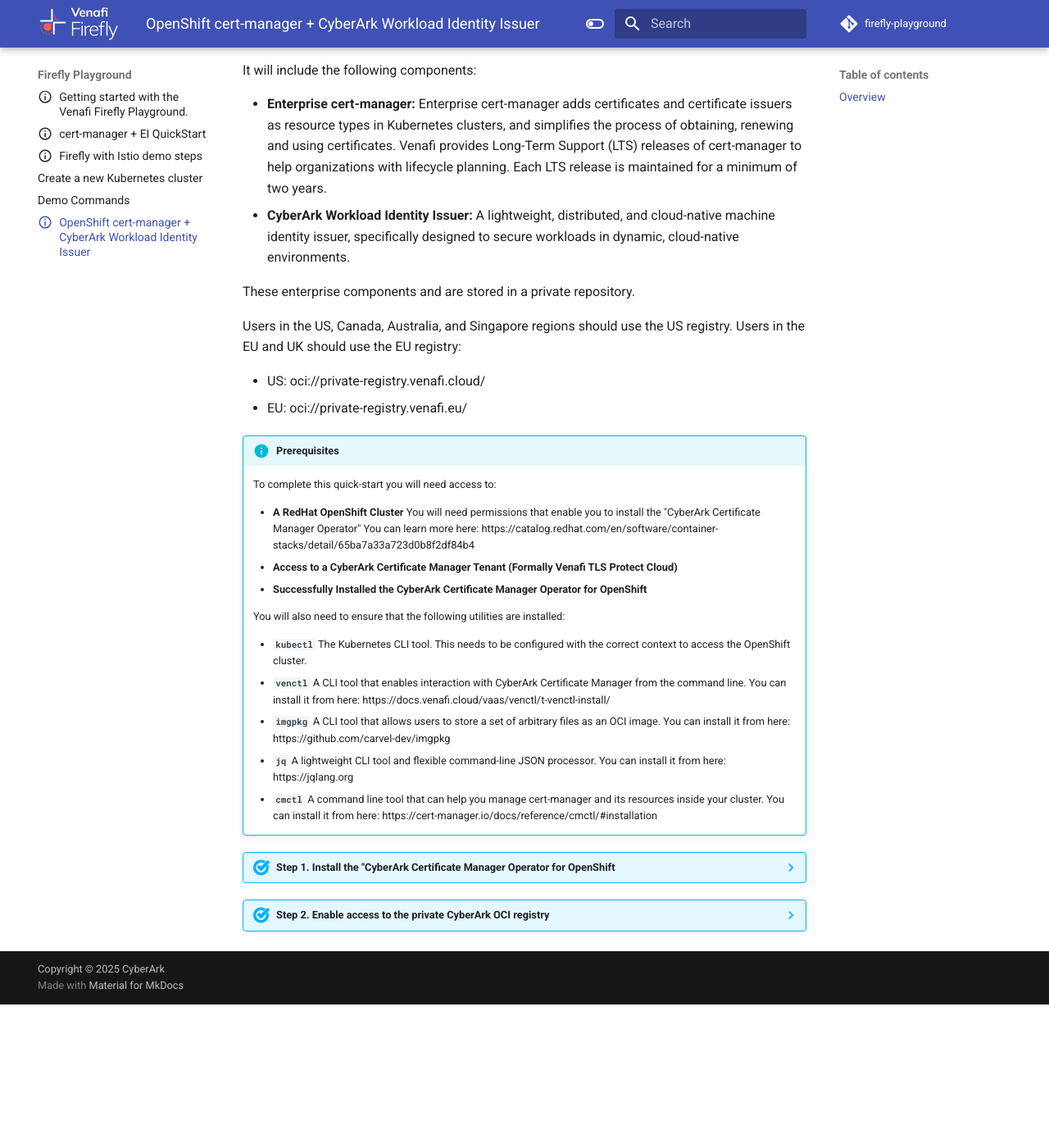
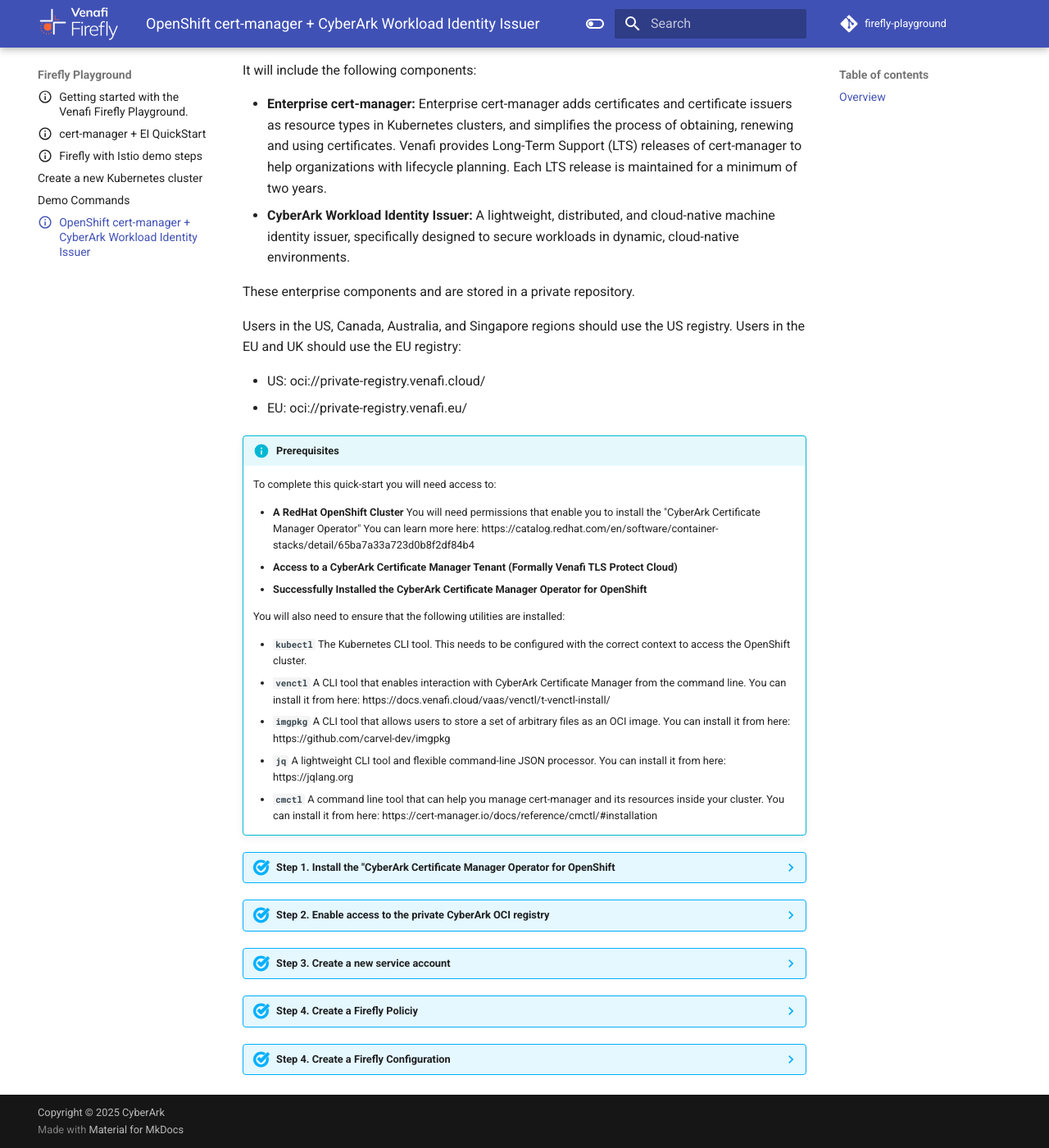
Before and after one commit to Venafi/firefly-playground, an MkDocs documentation site: the page built from docs/os-quick-start.md, in a window 1280 px wide and 1400 px high, scrolled down 556 px. Shown: the whole window at 82% size. Built offline with MkDocs 1.6.1 and Material for MkDocs 9.7.7, drawn with Linux system fonts in a browser that asks for light colours; comment, search, counter and statistics services are not loaded; the version menu is left out; before the commit the page ends 1781 px from its top, so only the background shows below that.

Commit message:
added more steps to the OS guide

````diff
--- a/docs/os-quick-start.md
+++ b/docs/os-quick-start.md
@@ -262,3 +262,99 @@
         imgpkg copy --tar cert-manager-startupapicheck-v1.18.2.tar --to-repo enterprise-repo/cert-manager-startupapicheck
         imgpkg copy --tar cert-manager-helm-v1.18.2.tar --to-repo enterprise-repo/cert-manager
         ```
+
+??? abstract "Step 3. Create a new service account"
+
+    In this step we will create a new service account for Firefly. The service account is used by Firefly to connect to the control plane.
+
+    a. Create a new service account for Firefly
+
+    ```sh title="Command"
+    venctl iam service-accounts firefly create \
+      --name "Firefly-OpenShift" \
+      --output-file "cybr_mis_firefly_secret.json" \
+      --output "secret" \
+      --owning-team "Firefly Playground" \
+      --validity 10 \
+      --api-key "5498568a-42f5-4865-83b4-28edab0e70cf"
+
+    -r '.private_key' "cybr_mis_firefly_secret.json" > "cybr_mis_firefly_secret.yaml"
+    -r '.client_id' "cybr_mis_firefly_secret.json" > "cybr_mis_firefly_client_id.txt"
+
+    ```
+
+    b. Create a new secret from using the private key from the service acount
+
+    ```sh title="Command"
+    kubectl apply -n cyberark -f - <<EOF
+      $(cat cybr_mis_firefly_secret.yaml )
+    EOF
+    ```
+
+??? abstract "Step 4. Create a Firefly Policiy"
+
+    In this step we will create Firefly configuration
+
+    1. Login to the Venafi Console and navigate to "Policies - Workload Issuance Policies" (See Example 1.)
+    2. Click "New" and complete the first part of the configuration - For now we'll leave the policy fairly open (See Example 2.)
+    3. Click "Save"
+
+    <style>
+    .row {
+      display: flex;
+    }
+
+    .column {
+      flex: 33.33%;
+      padding: 5px;
+    }
+    </style>
+
+    <div class="row">
+      <div class="column">
+      <caption>Example 1 :material-arrow-down-right:</caption>
+        <img src="../images/openshift/policies-image1.png" width="500">
+      </div>
+      <div class="column">
+      <caption>Example 2 :material-arrow-down-right:</caption>
+        <img src="../images/openshift/policies-image2.png" width="500">
+      </div>
+
+
+    </div>
+
+
+??? abstract "Step 4. Create a Firefly Configuration "
+
+    In this step we will create Firefly configuration
+
+    1. Login to the Venafi Console and navigate to "Configurations - Issuer Configurations" (See Example 1.)
+    2. Click "New" and complete the first part of the configuration (See Example 2.)
+    3. Click "Continue" and complete the second part of the configuration (See Example 3.)
+
+    <style>
+    .row {
+      display: flex;
+    }
+
+    .column {
+      flex: 33.33%;
+      padding: 5px;
+    }
+    </style>
+
+    <div class="row">
+      <div class="column">
+      <caption>Example 1 :material-arrow-down-right:</caption>
+        <img src="../images/openshift/configuration-image1.png" width="500">
+      </div>
+      <div class="column">
+      <caption>Example 2 :material-arrow-down-right:</caption>
+        <img src="../images/openshift/configuration-image2.png" width="500">
+      </div>
+           <div class="column">
+           <caption>Example 3 :material-arrow-down-right:</caption>
+        <img src="../images/openshift/configuration-image3.png" width="500">
+      </div>
+
+    </div>
````
Also changed, not shown: docs/images/openshift/configuration-image1.png (added), docs/images/openshift/configuration-image2.png (added), docs/images/openshift/configuration-image3.png (added), docs/images/openshift/policies-image1.png (added), docs/images/openshift/policies-image2.png (added).
